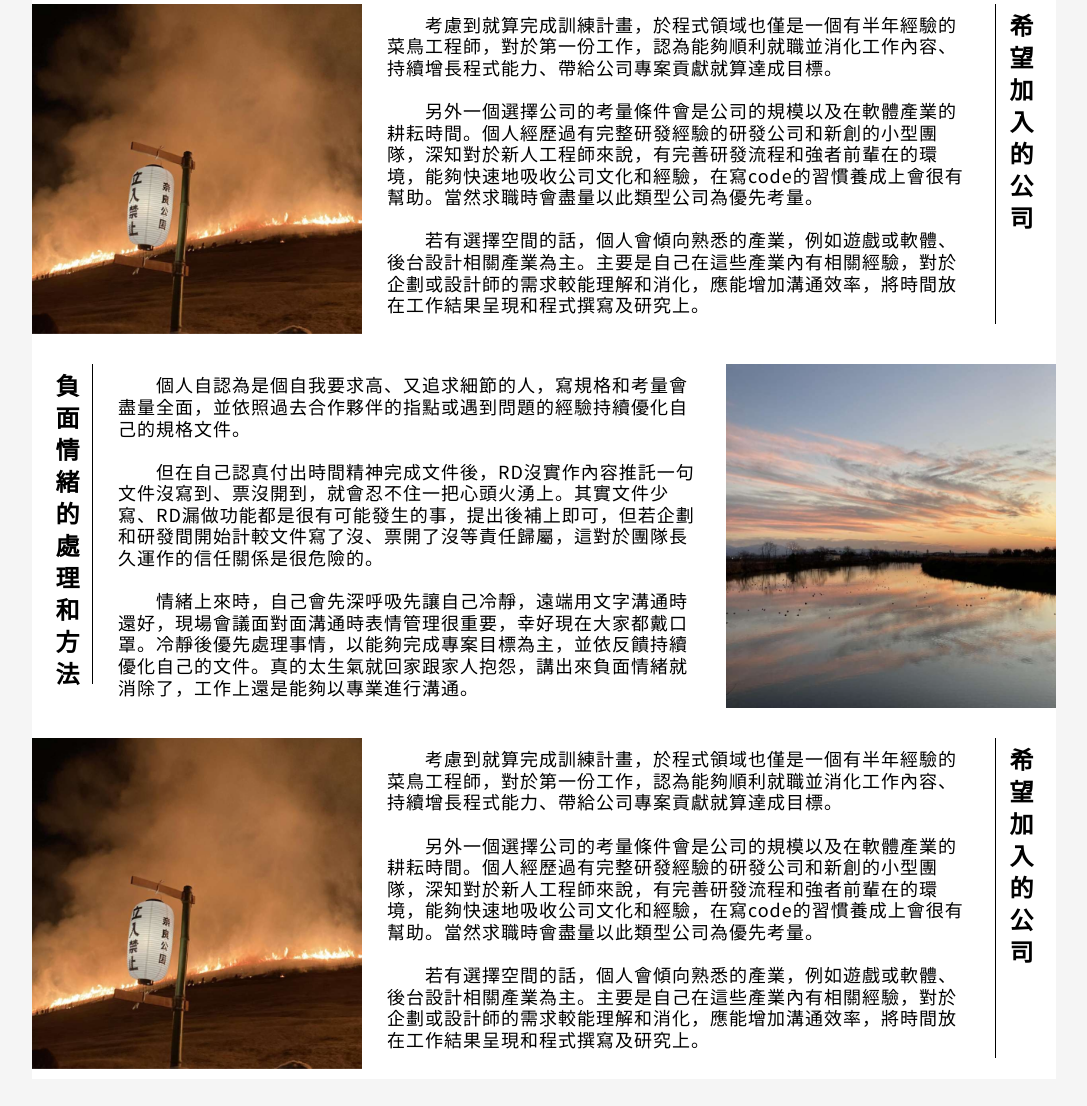
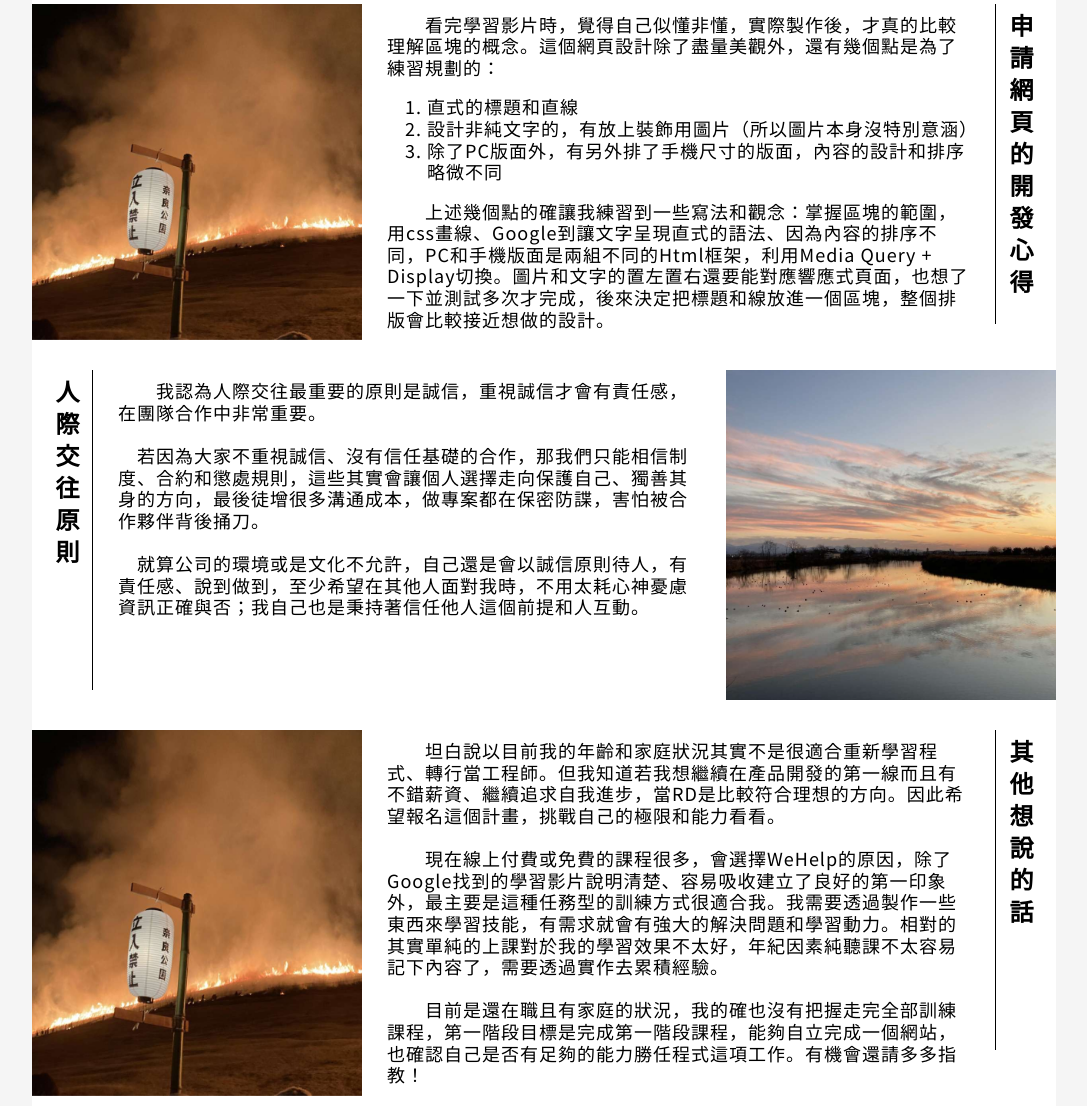
Before and after one commit to SingWang123/SingWang123.github.io, a plain HTML site: page index.html in a window 1280 px wide. Shown: the part 2025-3131 px from the top of the page, without its empty margins (96-1183 px from the left). Before the commit the page ends 3104 px from the top, so only its background shows below. Drawn offline with Linux system fonts and the light colour scheme.

Commit message:
完成版

```diff
--- a/index.html
+++ b/index.html
@@ -113,59 +113,59 @@
       <img src="images/imgpsh_fullsize_anim_1.png" alt="test"/>
       <div class="content">
           <p>
-            　　考慮到就算完成訓練計畫，於程式領域也僅是一個有半年經驗的菜鳥工程師，對於第一份工作，認為能夠順利就職並消化工作內容、持續增長程式能力、帶給公司專案貢獻就算達成目標。
+            　　看完學習影片時，覺得自己似懂非懂，實際製作後，才真的比較理解區塊的概念。這個網頁設計除了盡量美觀外，還有幾個點是為了練習規劃的：
           </p>
-          <br/>
+            <ol>
+                <li>直式的標題和直線</li>
+                <li>設計非純文字的，有放上裝飾用圖片（所以圖片本身沒特別意涵）</li>
+                <li>除了PC版面外，有另外排了手機尺寸的版面，內容的設計和排序略微不同</li>
+            </ol>
           <p>
-            　　另外一個選擇公司的考量條件會是公司的規模以及在軟體產業的耕耘時間。個人經歷過有完整研發經驗的研發公司和新創的小型團隊，深知對於新人工程師來說，有完善研發流程和強者前輩在的環境，能夠快速地吸收公司文化和經驗，在寫code的習慣養成上會很有幫助。當然求職時會盡量以此類型公司為優先考量。
-          </p>
-          <br/>
-          <p>
-            　　若有選擇空間的話，個人會傾向熟悉的產業，例如遊戲或軟體、後台設計相關產業為主。主要是自己在這些產業內有相關經驗，對於企劃或設計師的需求較能理解和消化，應能增加溝通效率，將時間放在工作結果呈現和程式撰寫及研究上。
+            　　上述幾個點的確讓我練習到一些寫法和觀念：掌握區塊的範圍，用css畫線、Google到讓文字呈現直式的語法、因為內容的排序不同，PC和手機版面是兩組不同的Html框架，利用Media Query + Display切換。圖片和文字的置左置右還要能對應響應式頁面，也想了一下並測試多次才完成，後來決定把標題和線放進一個區塊，整個排版會比較接近想做的設計。
           </p>
         </div>
       <div class="verticalLine"></div>
-      <div class="title">希望加入的公司</div>
+      <div class="title">申請網頁的開發心得</div>
     </section>
 
     <!--7. 人際交往準則-->
     <section class="section_desktop_1">
-      <div class="title">負面情緒的處理和方法</div>
+      <div class="title">人際交往原則</div>
       <div class="verticalLine"></div>
       <div class="content">
         <p>
-          　　個人自認為是個自我要求高、又追求細節的人，寫規格和考量會盡量全面，並依照過去合作夥伴的指點或遇到問題的經驗持續優化自己的規格文件。
+          　　我認為人際交往最重要的原則是誠信，重視誠信才會有責任感，在團隊合作中非常重要。
         </p>
         <br/>
         <p>
-          　　但在自己認真付出時間精神完成文件後，RD沒實作內容推託一句文件沒寫到、票沒開到，就會忍不住一把心頭火湧上。其實文件少寫、RD漏做功能都是很有可能發生的事，提出後補上即可，但若企劃和研發間開始計較文件寫了沒、票開了沒等責任歸屬，這對於團隊長久運作的信任關係是很危險的。
+            　若因為大家不重視誠信、沒有信任基礎的合作，那我們只能相信制度、合約和懲處規則，這些其實會讓個人選擇走向保護自己、獨善其身的方向，最後徒增很多溝通成本，做專案都在保密防諜，害怕被合作夥伴背後捅刀。
         </p>
         <br/>
         <p>
-          　　情緒上來時，自己會先深呼吸先讓自己冷靜，遠端用文字溝通時還好，現場會議面對面溝通時表情管理很重要，幸好現在大家都戴口罩。冷靜後優先處理事情，以能夠完成專案目標為主，並依反饋持續優化自己的文件。真的太生氣就回家跟家人抱怨，講出來負面情緒就消除了，工作上還是能夠以專業進行溝通。
+            　就算公司的環境或是文化不允許，自己還是會以誠信原則待人，有責任感、說到做到，至少希望在其他人面對我時，不用太耗心神憂慮資訊正確與否；我自己也是秉持著信任他人這個前提和人互動。
         </p>
       </div>
       <img src="images/imgpsh_fullsize_anim_2.png" alt="test"/>
     </section>
 
-      <!--8. 其他-->
+      <!--8. 其他想說的話-->
     <section class="section_desktop_2">
       <img src="images/imgpsh_fullsize_anim_1.png" alt="test"/>
       <div class="content">
           <p>
-            　　考慮到就算完成訓練計畫，於程式領域也僅是一個有半年經驗的菜鳥工程師，對於第一份工作，認為能夠順利就職並消化工作內容、持續增長程式能力、帶給公司專案貢獻就算達成目標。
+            　　坦白說以目前我的年齡和家庭狀況其實不是很適合重新學習程式、轉行當工程師。但我知道若我想繼續在產品開發的第一線而且有不錯薪資、繼續追求自我進步，當RD是比較符合理想的方向。因此希望報名這個計畫，挑戰自己的極限和能力看看。
           </p>
           <br/>
           <p>
-            　　另外一個選擇公司的考量條件會是公司的規模以及在軟體產業的耕耘時間。個人經歷過有完整研發經驗的研發公司和新創的小型團隊，深知對於新人工程師來說，有完善研發流程和強者前輩在的環境，能夠快速地吸收公司文化和經驗，在寫code的習慣養成上會很有幫助。當然求職時會盡量以此類型公司為優先考量。
+            　　現在線上付費或免費的課程很多，會選擇WeHelp的原因，除了Google找到的學習影片說明清楚、容易吸收建立了良好的第一印象外，最主要是這種任務型的訓練方式很適合我。我需要透過製作一些東西來學習技能，有需求就會有強大的解決問題和學習動力。相對的其實單純的上課對於我的學習效果不太好，年紀因素純聽課不太容易記下內容了，需要透過實作去累積經驗。
           </p>
           <br/>
           <p>
-            　　若有選擇空間的話，個人會傾向熟悉的產業，例如遊戲或軟體、後台設計相關產業為主。主要是自己在這些產業內有相關經驗，對於企劃或設計師的需求較能理解和消化，應能增加溝通效率，將時間放在工作結果呈現和程式撰寫及研究上。
+            　　目前是還在職且有家庭的狀況，我的確也沒有把握走完全部訓練課程，第一階段目標是完成第一階段課程，能夠自立完成一個網站，也確認自己是否有足夠的能力勝任程式這項工作。有機會還請多多指教！
           </p>
         </div>
       <div class="verticalLine"></div>
-      <div class="title">希望加入的公司</div>
+      <div class="title">其他想說的話</div>
     </section>
 
 
@@ -291,76 +291,76 @@
     </div>
   </section>
 
-      <!--6. 希望加入的公司-->
+      <!--6. 申請網頁的開發心得_mobile-->
   <section class="section_mobile_2">
     <div class="mobile">
       <img src="images/imgpsh_fullsize_anim_1.png" alt="test"/>
       <div class="titleline">
         <div class="verticalLine"></div>
-        <div class="title">希望加入的公司</div>
+        <div class="title">申請網頁的開發心得</div>
       </div>
     </div>
     <div class="content">
         <p>
-        　　考慮到就算完成訓練計畫，於程式領域也僅是一個有半年經驗的菜鳥工程師，對於第一份工作，認為能夠順利就職並消化工作內容、持續增長程式能力、帶給公司專案貢獻就算達成目標。
+            　　看完學習影片時，覺得自己似懂非懂，實際製作後，才真的比較理解區塊的概念。這個網頁設計除了盡量美觀外，還有幾個點是為了練習規劃的：
           </p>
-      <br/>
+            <ol>
+                <li>直式的標題和直線</li>
+                <li>設計非純文字的，有放上裝飾用圖片（所以圖片本身沒特別意涵）</li>
+                <li>除了PC版面外，有另外排了手機尺寸的版面，內容的設計和排序略微不同</li>
+            </ol>
           <p>
-        　　另外一個選擇公司的考量條件會是公司的規模以及在軟體產業的耕耘時間。個人經歷過有完整研發經驗的研發公司和新創的小型團隊，深知對於新人工程師來說，有完善研發流程和強者前輩在的環境，能夠快速地吸收公司文化和經驗，在寫code的習慣養成上會很有幫助。當然求職時會盡量以此類型公司為優先考量。
-      </p>
-      <br/>
-      <p>
-        　　若有選擇空間的話，個人會傾向熟悉的產業，例如遊戲或軟體、後台設計相關產業為主。主要是自己在這些產業內有相關經驗，對於企劃或設計師的需求較能理解和消化，應能增加溝通效率，將時間放在工作結果呈現和程式撰寫及研究上。
+            　　上述幾個點的確讓我練習到一些寫法和觀念：掌握區塊的範圍，用css畫線、Google到讓文字呈現直式的語法、因為內容的排序不同，PC和手機版面是兩組不同的Html框架，利用Media Query + Display切換。圖片和文字的置左置右還要能對應響應式頁面，也想了一下並測試多次才完成，後來決定把標題和線放進一個區塊，整個排版會比較接近想做的設計。
           </p>
     </div>
   </section>
 
-      <!--7. 負面情緒的處理和方法_Mobile-->
+      <!--7. 人際交往原則_Mobile-->
   <section class="section_mobile_1">
     <div class="mobile">
       <div class="titleline">
-        <div class="title">負面情緒的處理和方法</div>
+        <div class="title">人際交往原則</div>
         <div class="verticalLine"></div>
       </div>
       <img src="images/imgpsh_fullsize_anim_2.png" alt="test"/>
     </div>
     <div class="content">
         <p>
-        　　個人自認為是個自我要求高、又追求細節的人，寫規格和考量會盡量全面，並依照過去合作夥伴的指點或遇到問題的經驗持續優化自己的規格文件。
+          　　我認為人際交往最重要的原則是誠信，重視誠信才會有責任感，在團隊合作中非常重要。
         </p>
         <br/>
         <p>
-        　　但在自己認真付出時間精神完成文件後，RD沒實作內容推託一句文件沒寫到、票沒開到，就會忍不住一把心頭火湧上。其實文件少寫、RD漏做功能都是很有可能發生的事，提出後補上即可，但若企劃和研發間開始計較文件寫了沒、票開了沒等責任歸屬，這對於團隊長久運作的信任關係是很危險的。
+            　若因為大家不重視誠信、沒有信任基礎的合作，那我們只能相信制度、合約和懲處規則，這些其實會讓個人選擇走向保護自己、獨善其身的方向，最後徒增很多溝通成本，做專案都在保密防諜，害怕被合作夥伴背後捅刀。
         </p>
         <br/>
         <p>
-        　　情緒上來時，自己會先深呼吸先讓自己冷靜，遠端用文字溝通時還好，現場會議面對面溝通時表情管理很重要，幸好現在大家都戴口罩。冷靜後優先處理事情，以能夠完成專案目標為主，並依反饋持續優化自己的文件。真的太生氣就回家跟家人抱怨，講出來負面情緒就消除了，工作上還是能夠以專業進行溝通。
+            　就算公司的環境或是文化不允許，自己還是會以誠信原則待人，有責任感、說到做到，至少希望在其他人面對我時，不用太耗心神憂慮資訊正確與否；我自己也是秉持著信任他人這個前提和人互動。
         </p>
     </div>
       </ul>
     </div>
   </section>
 
-      <!--8. 希望加入的公司_Mobile-->
+      <!--8. 其他想說的話_Mobile-->
   <section class="section_mobile_2">
     <div class="mobile">
       <img src="images/imgpsh_fullsize_anim_1.png" alt="test"/>
       <div class="titleline">
         <div class="verticalLine"></div>
-        <div class="title">希望加入的公司</div>
+        <div class="title">其他想說的話</div>
       </div>
     </div>
     <div class="content">
         　<p>
-        　　考慮到就算完成訓練計畫，於程式領域也僅是一個有半年經驗的菜鳥工程師，對於第一份工作，認為能夠順利就職並消化工作內容、持續增長程式能力、帶給公司專案貢獻就算達成目標。
+            　　坦白說以目前我的年齡和家庭狀況其實不是很適合重新學習程式、轉行當工程師。但我知道若我想繼續在產品開發的第一線而且有不錯薪資、繼續追求自我進步，當RD是比較符合理想的方向。因此希望報名這個計畫，挑戰自己的極限和能力看看。
           </p>
           <br/>
           <p>
-        　　另外一個選擇公司的考量條件會是公司的規模以及在軟體產業的耕耘時間。個人經歷過有完整研發經驗的研發公司和新創的小型團隊，深知對於新人工程師來說，有完善研發流程和強者前輩在的環境，能夠快速地吸收公司文化和經驗，在寫code的習慣養成上會很有幫助。當然求職時會盡量以此類型公司為優先考量。
+            　　現在線上付費或免費的課程很多，會選擇WeHelp的原因，除了Google找到的學習影片說明清楚、容易吸收建立了良好的第一印象外，最主要是這種任務型的訓練方式很適合我。我需要透過製作一些東西來學習技能，有需求就會有強大的解決問題和學習動力。相對的其實單純的上課對於我的學習效果不太好，年紀因素純聽課不太容易記下內容了，需要透過實作去累積經驗。
           </p>
           <br/>
           <p>
-        　　若有選擇空間的話，個人會傾向熟悉的產業，例如遊戲或軟體、後台設計相關產業為主。主要是自己在這些產業內有相關經驗，對於企劃或設計師的需求較能理解和消化，應能增加溝通效率，將時間放在工作結果呈現和程式撰寫及研究上。
+            　　目前是還在職且有家庭的狀況，我的確也沒有把握走完全部訓練課程，第一階段目標是完成第一階段課程，能夠自立完成一個網站，也確認自己是否有足夠的能力勝任程式這項工作。有機會還請多多指教！
           </p>
     </div>
   </section>
--- a/styles/style_2.css
+++ b/styles/style_2.css
@@ -189,7 +189,7 @@ li{
         background-color: blue;
       }
       body{
-        width: 430px;
+        width: 400px;
         margin:0 auto;
         background-color: #FFFFFF;
         align-content: middle;
```
Lines whose indentation alone changed are shown as unchanged.
